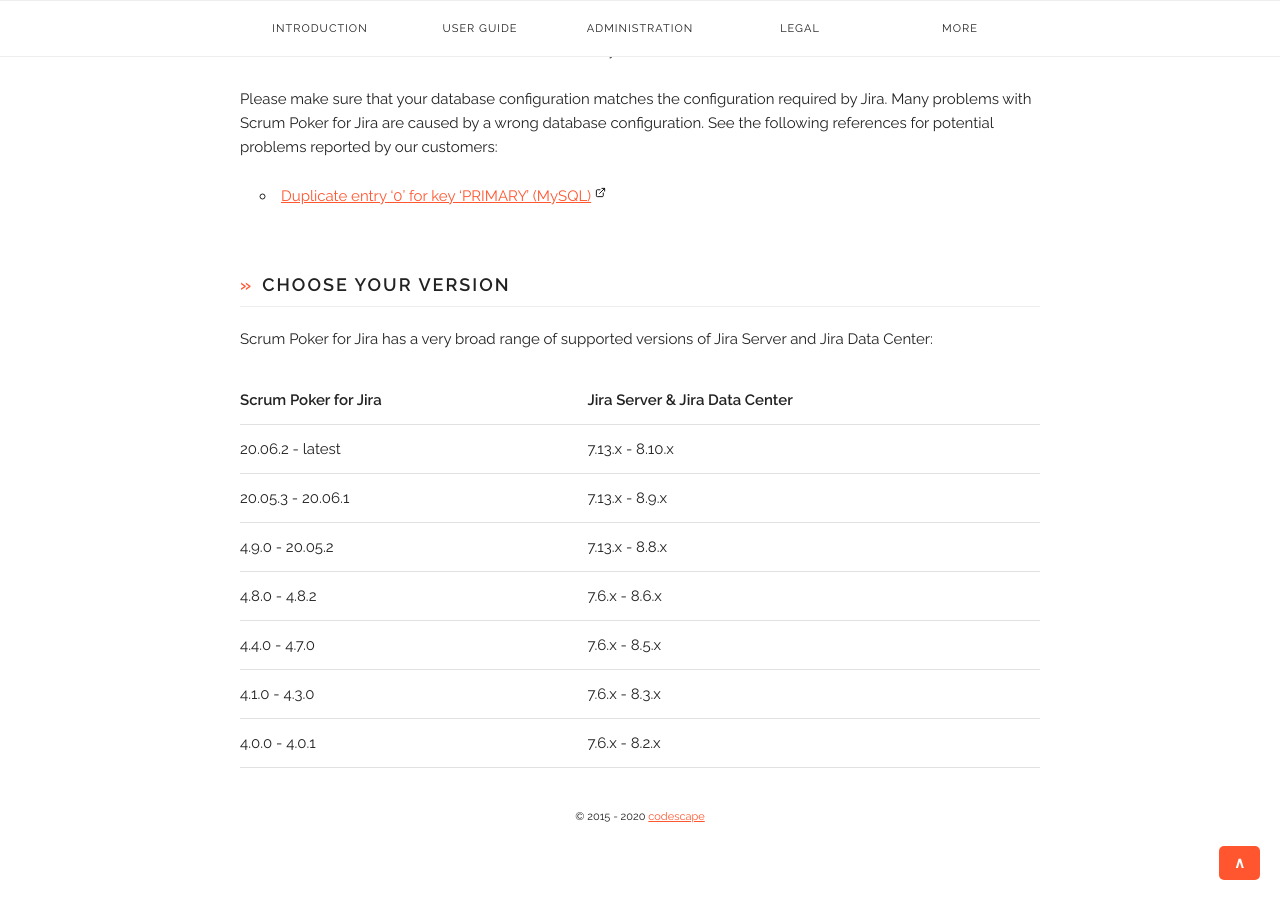
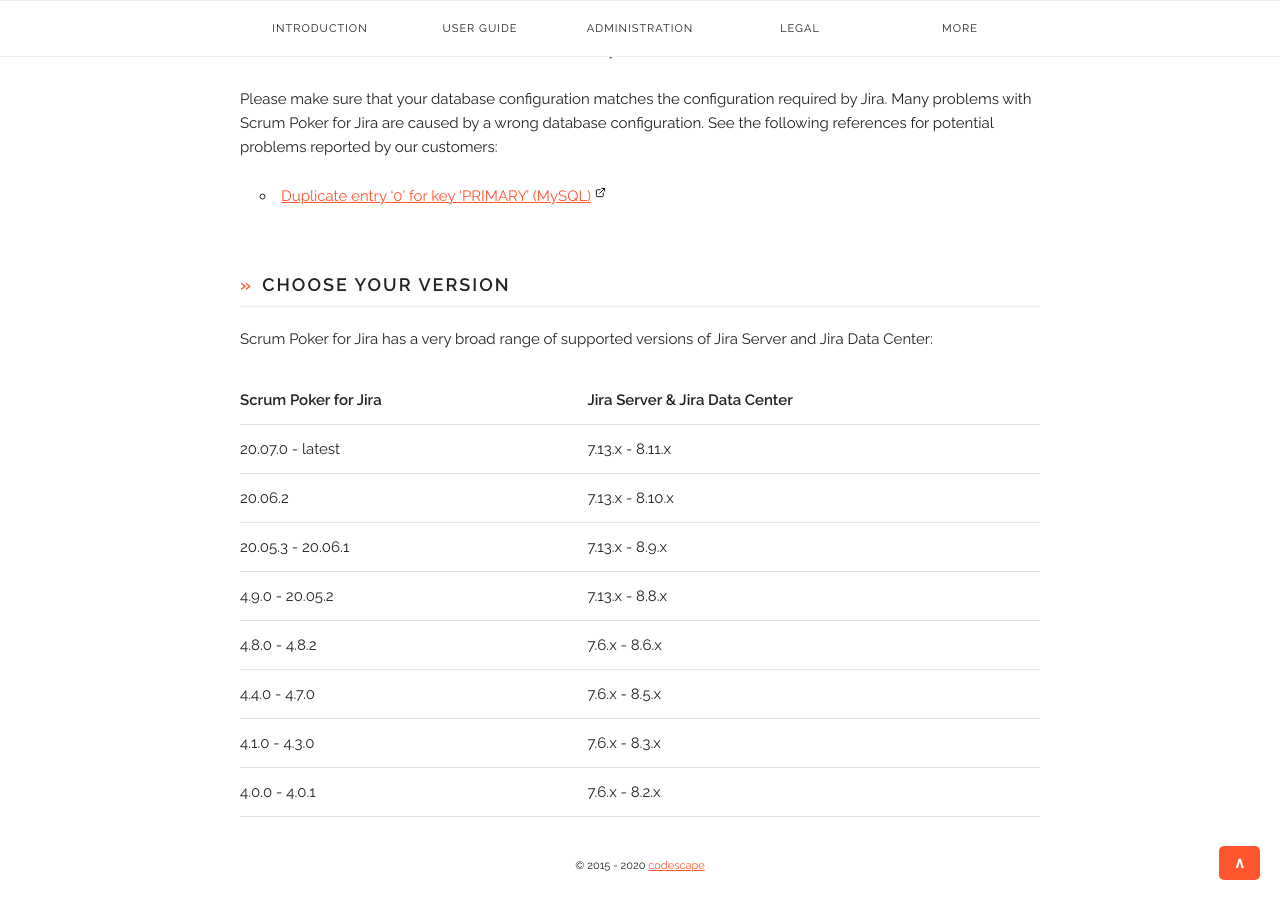
Before and after one commit to codescape/jira-scrum-poker, a Jekyll site: the page built from docs/compatibility-matrix.md, in a window 1280 px wide and 900 px high, scrolled down 1184 px. Built offline with Jekyll 4.4.1, drawn with Linux system fonts in a browser that asks for light colours; nearby versions of some CDN libraries.

Commit message:
feat: add support for Jira 8.11.0

```diff
--- a/docs/compatibility-matrix.md
+++ b/docs/compatibility-matrix.md
@@ -38,7 +38,8 @@
 
 | Scrum Poker for Jira | Jira Server & Jira Data Center |
 | -------------------- | ------------------------------ |
-| 20.06.2 - latest     | 7.13.x - 8.10.x                |
+| 20.07.0 - latest     | 7.13.x - 8.11.x                |
+| 20.06.2              | 7.13.x - 8.10.x                |
 | 20.05.3 - 20.06.1    | 7.13.x - 8.9.x                 |
 | 4.9.0 - 20.05.2      | 7.13.x - 8.8.x                 |
 | 4.8.0 - 4.8.2        | 7.6.x - 8.6.x                  |
--- a/pom.xml
+++ b/pom.xml
@@ -40,7 +40,7 @@
         <maven.compiler.target>${java.version}</maven.compiler.target>
 
         <!-- Jira versions -->
-        <jira.version>8.10.0</jira.version>
+        <jira.version>8.11.0</jira.version>
         <jira.version.latest>${jira.version}</jira.version.latest>
         <jira.version.enterprise>8.5.5</jira.version.enterprise>
         <jira.version.oldest>7.13.14</jira.version.oldest>
```
Also changed, not shown: docs/changelog.md.
